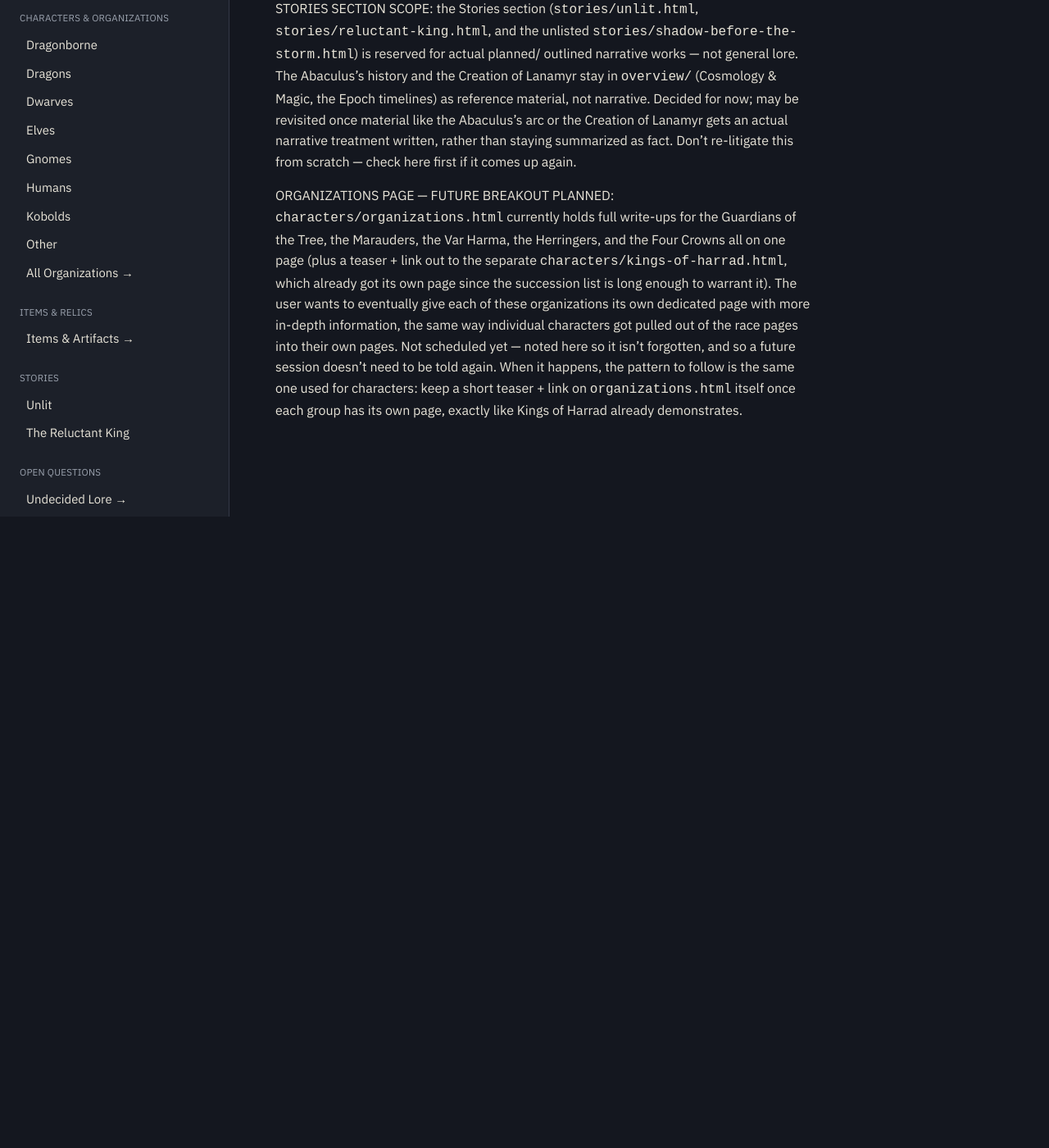
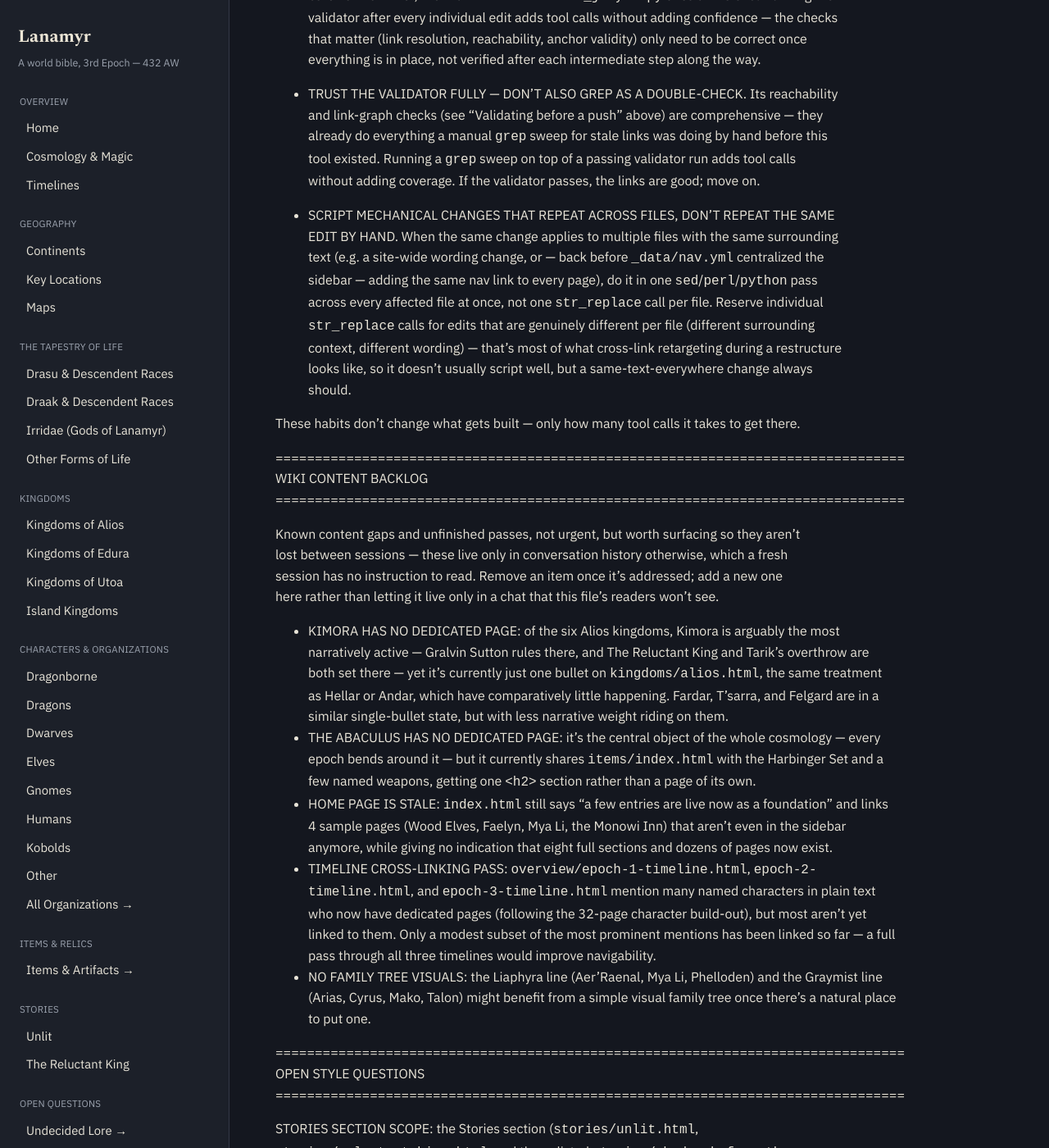
Before and after one commit to stat2883/Lanamyr-wiki, a Jekyll site: the page built from WIKI_STYLE_GUIDE.md, in a window 1280 px wide and 1400 px high, scrolled down 6823 px. Shown: the whole window at 82% size. Built offline with Jekyll 4.4.1, drawn with Linux system fonts in a browser that asks for light colours; our own code applies the rules of GitHub Pages for plain Markdown files; before the commit the page ends 7453 px from its top, so only the background shows below that; some of the changed text lies outside the part shown.

Commit message:
Document the map conventions and log this session's open loose threads
- WIKI_STYLE_GUIDE.md IMAGES section: documents the clickable-map
  convention (every map wrapped in a link to its own file, opening
  full-resolution in a new tab) and the map-placement routing decision
  (general-purpose maps live on geography/maps.html; maps illustrating
  one specific piece of content live on that page instead, linked from
  Maps under 'Other maps of interest'). Both were built and pushed
  earlier this session but never written down.
- VALIDATING BEFORE A PUSH section: adds the asset-link-resolves-to-a-
  real-file check to the documented list of what tools/validate_jekyll.py
  actually does -- previously only noted in the script's own docstring.
- New WIKI CONTENT BACKLOG section: logs open threads that otherwise
  exist only in this session's conversation history, which a fresh
  session has no instruction to read -- Kimora has no dedicated page,
  the Abaculus has no dedicated page, the home page is stale relative
  to how much the site has grown, the three Epoch timeline pages still
  have many unlinked character name mentions following the character
  build-out, and no family tree visuals exist yet for the Liaphyra or
  Graymist lines.

Found by auditing this session's 4 commits against the style guide's
section list directly, rather than relying on memory of what was and
wasn't written down.

````diff
--- a/WIKI_STYLE_GUIDE.md
+++ b/WIKI_STYLE_GUIDE.md
@@ -226,6 +226,34 @@
 automatically updates every page that references it — no page edit needed.
 See `geography/maps.html` for the pattern.
 
+Every map image is wrapped in a link to its own file, opening the full-
+resolution original in a new tab:
+
+```html
+<a href="../bible/maps/Lanamyr_Whatever.jpg" target="_blank" rel="noopener">
+  <img class="map-img" src="../bible/maps/Lanamyr_Whatever.jpg" alt="...">
+</a>
+```
+
+This is a site-wide default, not a one-off — any new map image should be
+wrapped the same way. The zoom-in cursor and copper hover border come
+automatically from `.map-figure a` / `.map-figure a:hover .map-img` in
+`assets/style.css`; nothing extra needed per page.
+
+Where a given map lives is a deliberate routing choice, not just "put it on
+the Maps page": the general-purpose overlay maps (Continents, Features,
+Islands, Temperature, Precipitation, Biomes, Biome Legend) live together on
+`geography/maps.html`. A map that illustrates one specific piece of content
+lives on that content's own page instead — the Sundering map sits inside
+`overview/epochs.html`'s Sundering section, and the Epoch 1 / Epoch 3
+kingdom maps sit at the end of their respective
+`overview/epoch-N-timeline.html` pages. `geography/maps.html` doesn't
+duplicate these; it links to them instead, under its "Other maps of
+interest" section — a plain bulleted list of short text links, not
+re-embedded figures. Follow this same pattern for any future map: ask
+whether it's general-purpose reference (goes on Maps) or illustrates one
+specific page (lives there, linked from Maps).
+
 ================================================================================
 VALIDATING BEFORE A PUSH
 ================================================================================
@@ -245,6 +273,9 @@
   link found anywhere in any page's body, it checks the target page exists,
   and if the link includes a `#anchor`, that the target page actually has a
   matching `id="anchor"`.
+- **Asset links** (images, etc. — anything not ending in `.html`) resolve
+  to a real file on disk, checked separately from page links since assets
+  don't have a Jekyll permalink to match against.
 - **Reachability** — every page must be linked from either `_data/nav.yml`
   or another page's body content. A page satisfying neither is a genuine
   dead page: the file exists and Jekyll would build it fine, but no reader
@@ -299,6 +330,41 @@
 takes to get there.
 
 ================================================================================
+WIKI CONTENT BACKLOG
+================================================================================
+
+Known content gaps and unfinished passes, not urgent, but worth surfacing so
+they aren't lost between sessions — these live only in conversation history
+otherwise, which a fresh session has no instruction to read. Remove an item
+once it's addressed; add a new one here rather than letting it live only in
+a chat that this file's readers won't see.
+
+- KIMORA HAS NO DEDICATED PAGE: of the six Alios kingdoms, Kimora is
+  arguably the most narratively active — Gralvin Sutton rules there, and
+  The Reluctant King and Tarik's overthrow are both set there — yet it's
+  currently just one bullet on `kingdoms/alios.html`, the same treatment as
+  Hellar or Andar, which have comparatively little happening. Fardar,
+  T'sarra, and Felgard are in a similar single-bullet state, but with less
+  narrative weight riding on them.
+- THE ABACULUS HAS NO DEDICATED PAGE: it's the central object of the whole
+  cosmology — every epoch bends around it — but it currently shares
+  `items/index.html` with the Harbinger Set and a few named weapons,
+  getting one `<h2>` section rather than a page of its own.
+- HOME PAGE IS STALE: `index.html` still says "a few entries are live now
+  as a foundation" and links 4 sample pages (Wood Elves, Faelyn, Mya Li,
+  the Monowi Inn) that aren't even in the sidebar anymore, while giving no
+  indication that eight full sections and dozens of pages now exist.
+- TIMELINE CROSS-LINKING PASS: `overview/epoch-1-timeline.html`,
+  `epoch-2-timeline.html`, and `epoch-3-timeline.html` mention many named
+  characters in plain text who now have dedicated pages (following the
+  32-page character build-out), but most aren't yet linked to them. Only a
+  modest subset of the most prominent mentions has been linked so far — a
+  full pass through all three timelines would improve navigability.
+- NO FAMILY TREE VISUALS: the Liaphyra line (Aer'Raenal, Mya Li, Phelloden)
+  and the Graymist line (Arias, Cyrus, Mako, Talon) might benefit from a
+  simple visual family tree once there's a natural place to put one.
+
+================================================================================
 OPEN STYLE QUESTIONS
 ================================================================================
 
````
